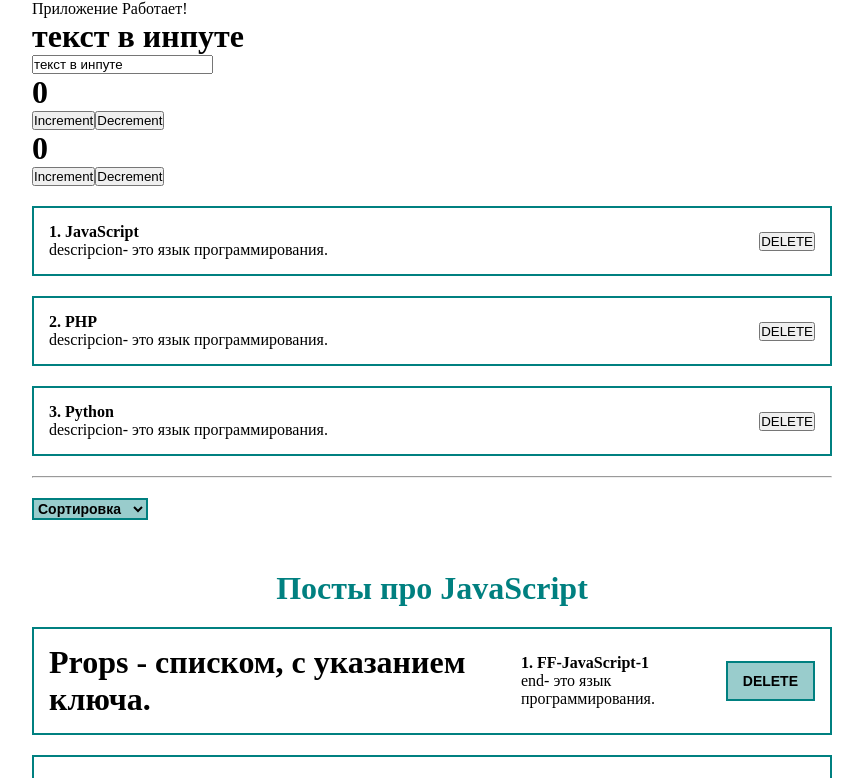
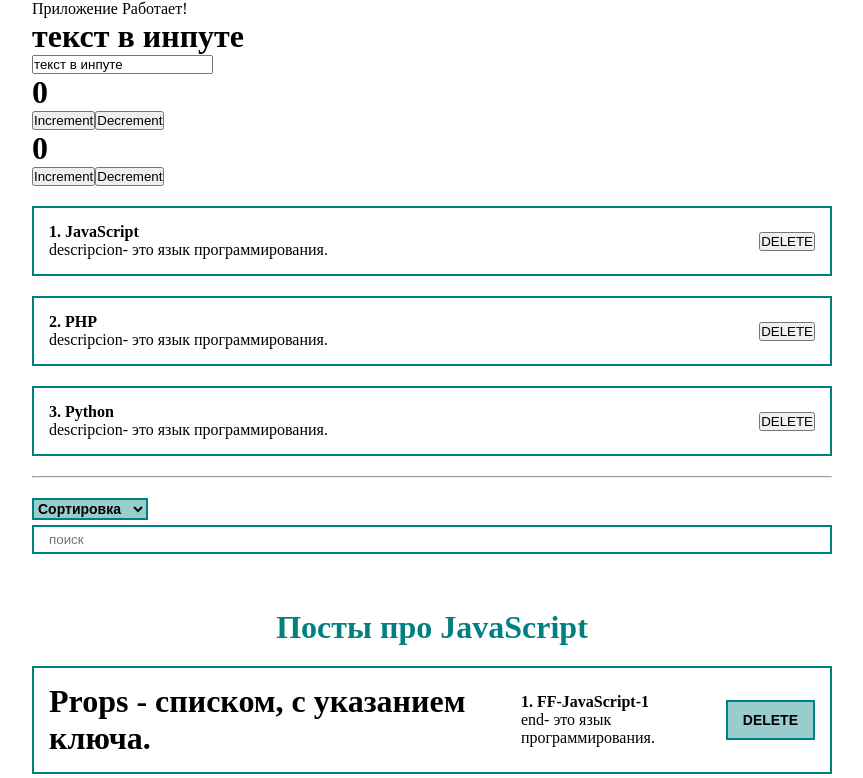
Before and after one commit to AnnaRazina/First-progect-REACT, a React (Create React App) app: page / in a window 1280 px wide. Shown: the top 778 px of the page, without its empty margins (208-1071 px from the left). Built offline with nearby package versions, Linux system fonts and the light colour scheme.

Commit message:
добавление строки поиска

```diff
--- a/src/App.js
+++ b/src/App.js
@@ -6,6 +6,7 @@ import PostList from "./components/PostList";
 import AddPost from "./components/AddPost";
 import "./style/App.css";
 import MySelect from "./components/UI/select/MySelect";
+import MyInput from "./components/UI/input/MyInput";
 
 
 function App() {
@@ -21,9 +22,9 @@ function App() {
  const sortPosts = (sort) => {
   setSelectedSort(sort);
   setPosts([...posts].sort((a,b) => a[sort].localeCompare(b[sort])))
-  console.log(sort);
  }
 
+ const [searchQuery, setSearchQuery] = useState("");
 
  const createPost = (newPost) =>{
   setPosts([...posts, newPost]);
@@ -74,11 +75,14 @@ const removePost2 = (post) => {
             {value:"title", name: "по названию"},
             {value:"body", name: "по описанию"},
           ]}
-
-
-
         />
       </div>
+
+      <MyInput
+        value={searchQuery}
+        onChange={event => setSearchQuery(event.target.value)}
+        placeholder="поиск"
+      />
 
       {posts.length !== 0
         ? <PostList remove={removePost} posts={posts} titleList="Посты про JavaScript"/>
```
